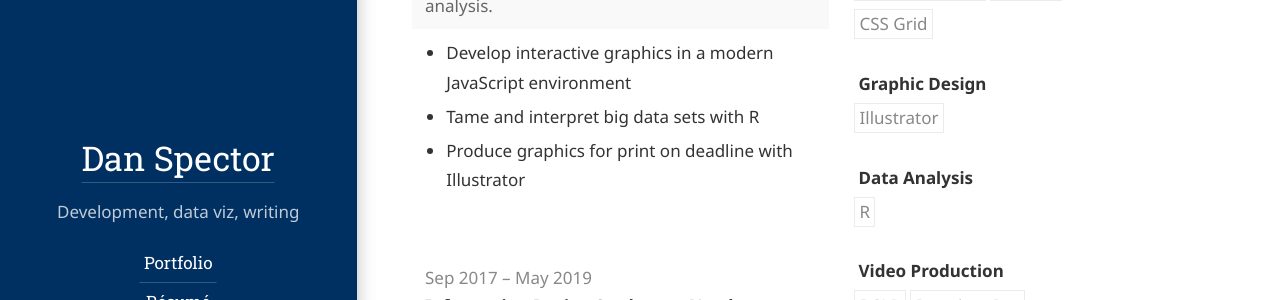
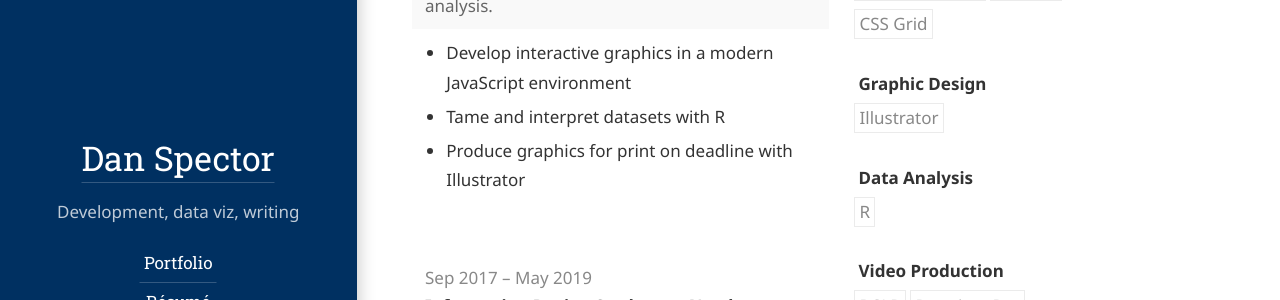
Before and after one commit to inspectordanno/inspectordanno.github.io, a Jekyll site: the page built from resume.md, in a window 1280 px wide and 900 px high, scrolled down 689 px. Shown: the part 155-455 px from the top of the window. Built offline with Jekyll 4.4.1, drawn with Linux system fonts in a browser that asks for light colours; some web fonts are replaced.

Commit message:
Update resume.json

```diff
--- a/_data/resume.json
+++ b/_data/resume.json
@@ -42,7 +42,7 @@
       "summary": "I create static and interactive graphics in a newsroom environment, as well as perform data analysis.",
       "highlights": [
         "Develop interactive graphics in a modern JavaScript environment",
-        "Tame and interpret big data sets with R",
+        "Tame and interpret datasets with R",
         "Produce graphics for print on deadline with Illustrator"
       ]
     },
```
